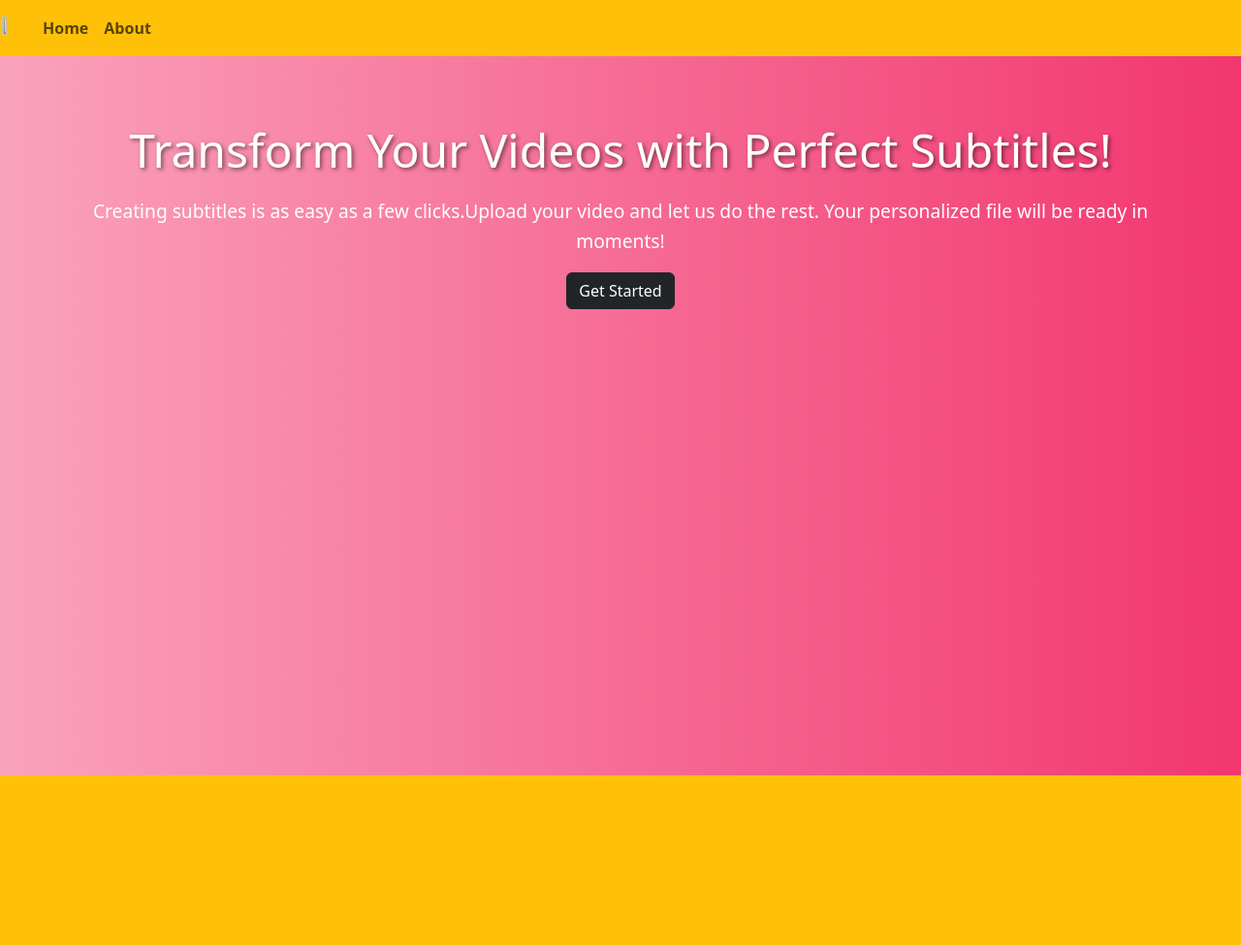
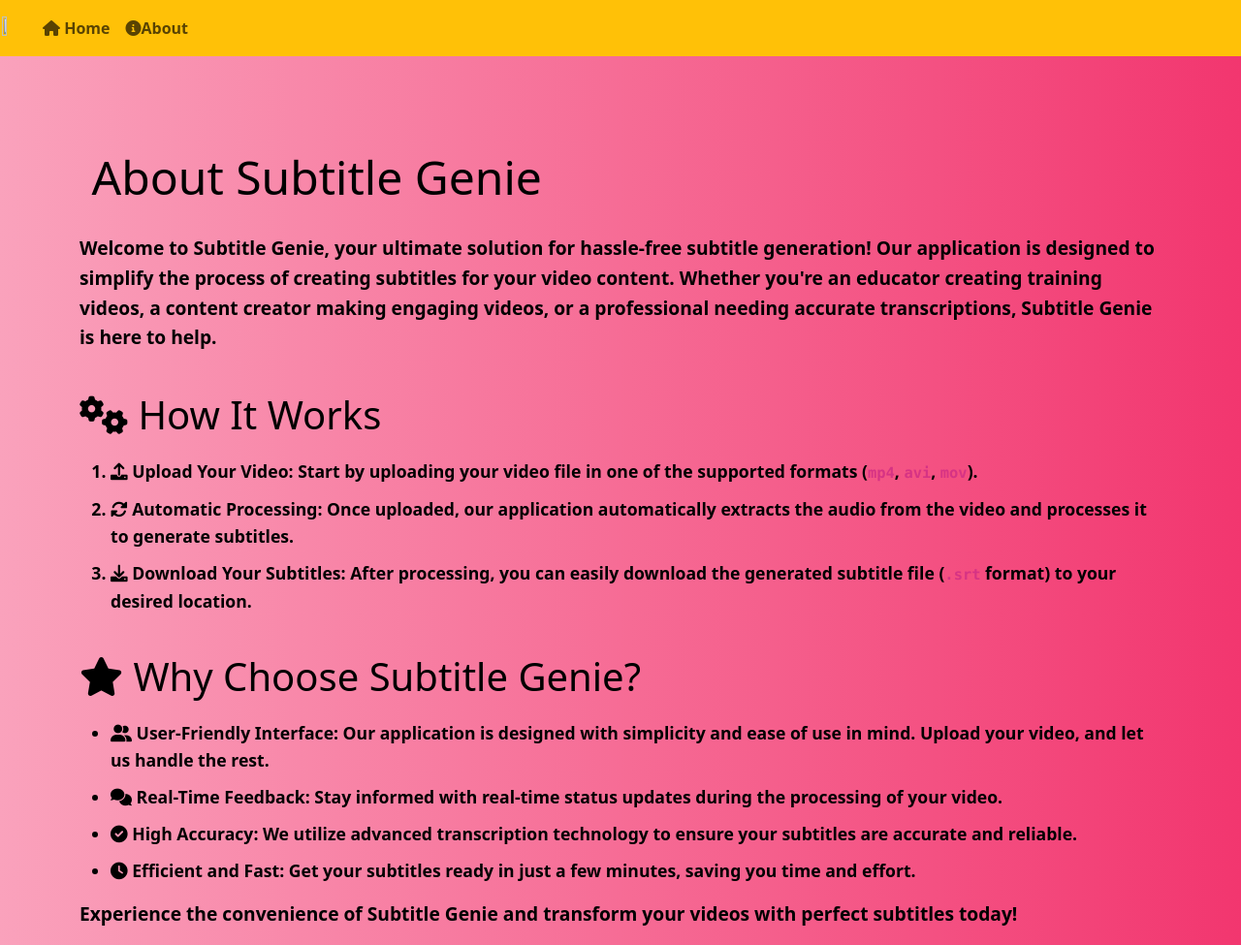
Before and after one commit to Vejaysundaram-Rajkumar/Internship_frontend, a Flask app: template Templates/about.html in a window 1280 px wide. Shown: the whole page at 97% size. Before the commit the page ends 800 px from the top, so only its background shows below. Run offline with Flask 3, Linux system fonts and the light colour scheme; the template is opened without the code that fills it, so the values that code supplies are empty; some libraries are stand-ins or nearby versions.

```diff
--- a/Templates/about.html
+++ b/Templates/about.html
@@ -4,13 +4,13 @@
 <meta charset="UTF-8">
 <meta name="viewport" content="width=device-width, initial-scale=1.0">
 <title>Subtitle Genie</title>
-<link rel="stylesheet" href="{{ url_for('static', filename='index.css') }}">
-<script src="{{ url_for('static', filename='index.js') }}"></script>
+<link rel="stylesheet" href="{{ url_for('static', filename='about.css') }}">
 <!-- Link to Bootstrap CSS -->
 <link href=
 "https://cdn.jsdelivr.net/npm/bootstrap@5.3.0-alpha1/dist/css/bootstrap.min.css"
           rel="stylesheet" />
-
+<!-- Link to Font Awesome -->
+<link rel="stylesheet" href="https://cdnjs.cloudflare.com/ajax/libs/font-awesome/6.0.0-beta3/css/all.min.css" />
 <script src="https://code.jquery.com/jquery-3.6.0.min.js"></script>
 
 <link rel="icon" type="image/x-icon" href="{{fav_icon}}">
@@ -37,31 +37,37 @@
              id="navbarSupportedContent1">
             <ul class="navbar-nav mr-auto">
                 <li class="nav-item">
-                    <a class="nav-link" href="/">Home</a>
+                    <a class="nav-link" href="/"><i class="fas fa-home"></i> Home</a>
                 </li>
                 <li class="nav-item">
-                    <a class="nav-link" href="/about" tabindex="-1" aria-disabled="true">About </a>
+                    <a class="nav-link" href="/about" ><i class="fas fa-info-circle"></i>About </a>
                 </li>
             </ul>
 
     </nav>
     <br>
     <br>
-    <div class="container">
-        <h1 class="main-heading">Transform Your Videos with Perfect Subtitles!</h1>
-        <p class="intro-text">
-            Creating subtitles is as easy as a few clicks.Upload your video and let us do the rest. Your  personalized file will be ready in moments!
+    <div class="container mt-5">
+        <h1 class="main-heading"><i class="fas fa-subtitle"></i> About Subtitle Genie</h1>
+        <p>
+            Welcome to Subtitle Genie, your ultimate solution for hassle-free subtitle generation! Our application is designed to simplify the process of creating subtitles for your video content. Whether you're an educator creating training videos, a content creator making engaging videos, or a professional needing accurate transcriptions, Subtitle Genie is here to help.
         </p>
-        <button class="btn btn-dark" id="getStartedButton">Get Started</button>
+        <h3><i class="fas fa-cogs"></i> How It Works</h3>
+        <ol>
+            <li><b><i class="fas fa-upload"></i> Upload Your Video</b>: Start by uploading your video file in one of the supported formats (<code>mp4</code>, <code>avi</code>, <code>mov</code>).</li>
+            <li><b><i class="fas fa-sync-alt"></i> Automatic Processing</b>: Once uploaded, our application automatically extracts the audio from the video and processes it to generate subtitles.</li>
+            <li><b><i class="fas fa-download"></i> Download Your Subtitles</b>: After processing, you can easily download the generated subtitle file (<code>.srt</code> format) to your desired location.</li>
+        </ol>
+        <h3><i class="fas fa-star"></i> Why Choose Subtitle Genie?</h3>
+        <ul>
+            <li><b><i class="fas fa-user-friends"></i> User-Friendly Interface</b>: Our application is designed with simplicity and ease of use in mind. Upload your video, and let us handle the rest.</li>
+            <li><b><i class="fas fa-comments"></i> Real-Time Feedback</b>: Stay informed with real-time status updates during the processing of your video.</li>
+            <li><b><i class="fas fa-check-circle"></i> High Accuracy</b>: We utilize advanced transcription technology to ensure your subtitles are accurate and reliable.</li>
+            <li><b><i class="fas fa-clock"></i> Efficient and Fast</b>: Get your subtitles ready in just a few minutes, saving you time and effort.</li>
+        </ul>
+        <p>Experience the convenience of Subtitle Genie and transform your videos with perfect subtitles today!</p>
     </div>
-      <br>
-      <br>
-
-
-<!-- Bootstrap JS bundle  -->
-<script
-src="https://cdn.jsdelivr.net/npm/bootstrap@5.3.0-alpha1/dist/js/bootstrap.bundle.min.js">
-      </script>
-
+    <!-- Bootstrap JS bundle -->
+    <script src="https://cdn.jsdelivr.net/npm/bootstrap@5.3.0-alpha1/dist/js/bootstrap.bundle.min.js"></script>
 </body>
 </html>
--- a/app.py
+++ b/app.py
@@ -16,6 +16,9 @@ fav_icon = os.path.join(app.config['icons'], 'logo.png')
 def index():
     return render_template("index.html",fav_icon=fav_icon)
 
+@app.route('/about')
+def about():
+    return render_template("about.html",fav_icon=fav_icon)
 
 def allowed_file(filename):
     return '.' in filename and \
--- /dev/null
+++ b/static/about.css
@@ -0,0 +1,56 @@
+body {
+    font-family: 'Arial', sans-serif;
+    background: linear-gradient(to right, #faa2bc, #f2366f);
+}
+
+
+
+.main-heading {
+  font-size: 3rem;
+  margin-bottom: 30px;
+  color: #000000;
+}
+
+.container p, .container ul, .container ol {
+  font-size: 1.2rem;
+  line-height: 1.6;
+  color: #000000;
+  font-weight: bold;
+}
+
+.container h3 {
+  font-size: 2.5rem;
+  margin-top: 40px;
+  margin-bottom: 20px;
+  color: #000000;
+}
+
+.container li {
+  margin-bottom: 10px;
+  font-size: 1.1rem;
+  color: #000000;
+}
+
+@media (max-width: 768px) {
+  .main-heading {
+      font-size: 2.5rem;
+  }
+
+  .container p, .container li {
+      font-size: 1rem;
+  }
+}
+
+/* css for logo */
+#header-img {
+  width: 50%;
+  height: 50%;
+  position: relative;
+  left: 10%;
+
+}
+
+.nav-item{
+  color: #000000;
+  font-weight: bold;
+}
```
Also changed, not shown: Templates/error.html (+44 -48 lines), Templates/index.html (+4 -3 lines), static/error.css (added, +46 -0 lines), static/index2.css (deleted, +0 -30 lines).
